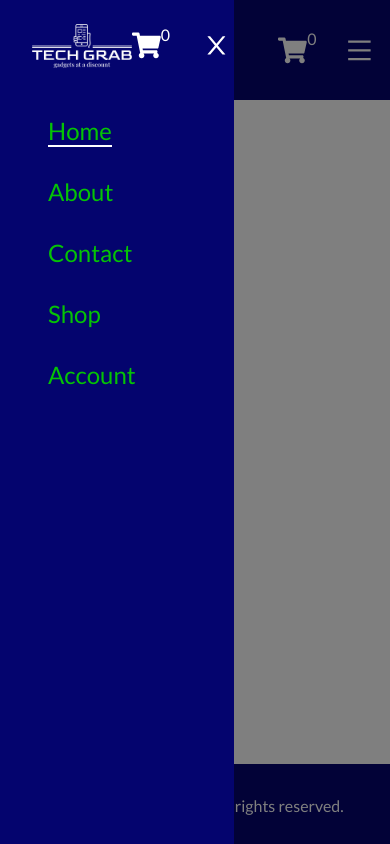
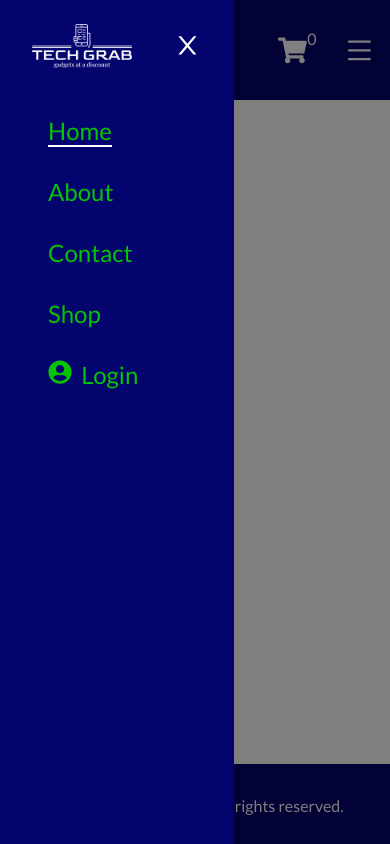
Before and after one commit to kaecodes/techgrab-react-redux-fb, a React (Create React App) app: page / in a window 390 px wide. Both pictures are taken after a click on the element 359 px from the left and 49 px from the top of the page. Built offline with nearby package versions, Linux system fonts and the light colour scheme; no server answers; the HTML template or start-up script is replaced by a standard one.

Commit message:
Update links layout and functionality on mobile view

```diff
--- a/src/components/header/Header.js
+++ b/src/components/header/Header.js
@@ -89,7 +89,12 @@ const Header = () => {
             <div className="mobile-menu-header">
               <img src={Logo} alt="Tech Grab Logo" />
               <div className="mobile-icons">
-                {cart}
+                <ShowOnLogin>
+                  <a href="#home" style={{ color: "var(--secondary)" }}>
+                    <FaUserCircle />
+                    &nbsp; Hi, {displayName}
+                  </a>
+                </ShowOnLogin>
                 <AiOutlineClose className="close-menu" onClick={handleClick} />
               </div>
             </div>
@@ -132,11 +137,33 @@ const Header = () => {
             </li>
             {isOpen ? (
               <div>
-                <li className="nav-items">
+                <ShowOnLogout>
+                  <li className="nav-items">
+                    <NavLink to="login" onClick={handleClick}>
+                      <FaUserCircle />
+                      &nbsp; Login
+                    </NavLink>
+                  </li>
+                </ShowOnLogout>
+                <ShowOnLogin>
+                  <li className="nav-items">
+                    <NavLink
+                      to="/"
+                      onClick={() => {
+                        logoutUser();
+                        handleClick();
+                      }}
+                    >
+                      Logout
+                    </NavLink>
+                  </li>
+                </ShowOnLogin>
+
+                {/* <li className="nav-items">
                   <NavLink to="login" onClick={isOpen ? handleClick : null}>
                     Account
                   </NavLink>
-                </li>
+                </li> */}
               </div>
             ) : null}
           </ul>
```
